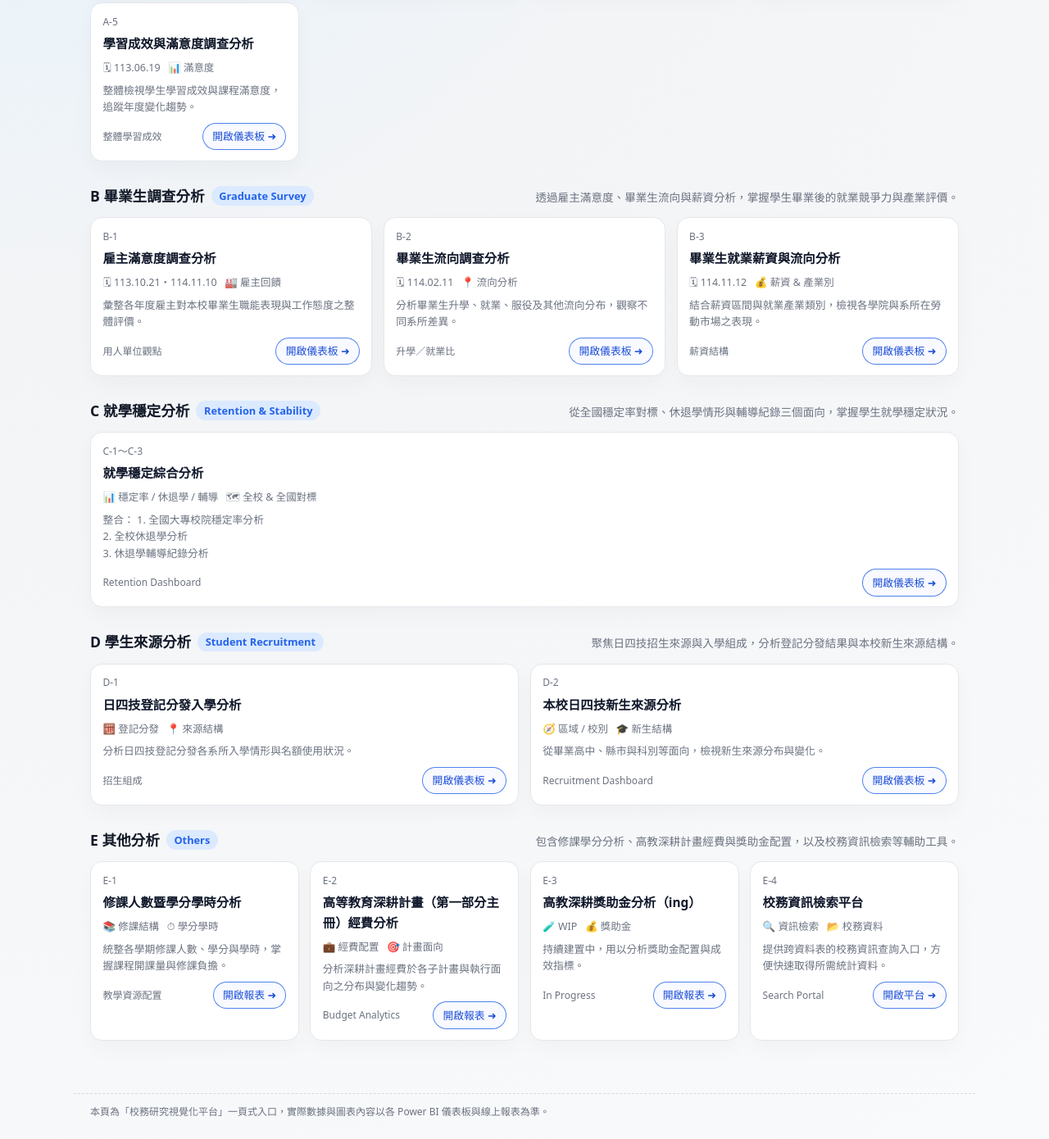
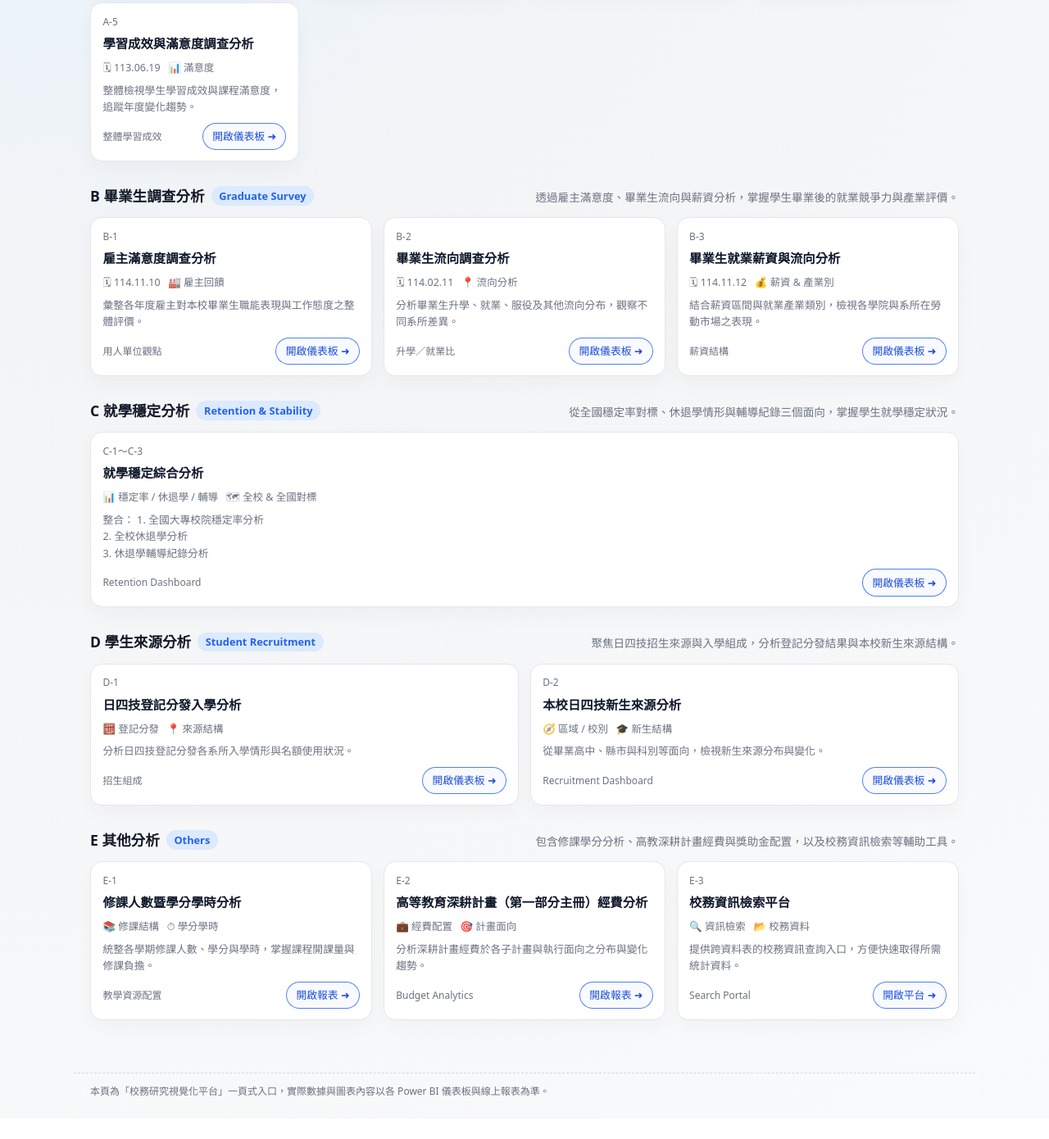
Before and after one commit to lice0664/ir-portal, a plain HTML site: page index.html in a window 1280 px wide. Shown: the part 556-1946 px from the top of the page at 82% size. After the commit the page ends 1921 px from the top, so only its background shows below. Drawn offline with Linux system fonts and the light colour scheme.

Commit message:
Update index.html
delete 高教深耕獎助學金分析

```diff
--- a/index.html
+++ b/index.html
@@ -483,7 +483,7 @@
           <div class="card-tag">B-1</div>
           <div class="card-title">雇主滿意度調查分析</div>
           <div class="card-meta">
-            <span>🗓 113.10.21・114.11.10</span>
+            <span>🗓 114.11.10</span>
             <span>🏭 雇主回饋</span>
           </div>
           <p class="card-desc">彙整各年度雇主對本校畢業生職能表現與工作態度之整體評價。</p>
@@ -638,22 +638,8 @@
           </div>
         </a>
 
-        <a class="card" href="https://reurl.cc/dqrzak" target="_blank" rel="noopener noreferrer">
+        <a class="card" href="https://reurl.cc/bmRbrr" target="_blank" rel="noopener noreferrer">
           <div class="card-tag">E-3</div>
-          <div class="card-title">高教深耕獎助金分析（ing）</div>
-          <div class="card-meta">
-            <span>🧪 WIP</span>
-            <span>💰 獎助金</span>
-          </div>
-          <p class="card-desc">持續建置中，用以分析獎助金配置與成效指標。</p>
-          <div class="card-footer">
-            <span class="card-label">In Progress</span>
-            <span class="card-btn">開啟報表 ➜</span>
-          </div>
-        </a>
-
-        <a class="card" href="https://reurl.cc/bmRbrr" target="_blank" rel="noopener noreferrer">
-          <div class="card-tag">E-4</div>
           <div class="card-title">校務資訊檢索平台</div>
           <div class="card-meta">
             <span>🔍 資訊檢索</span>
```
